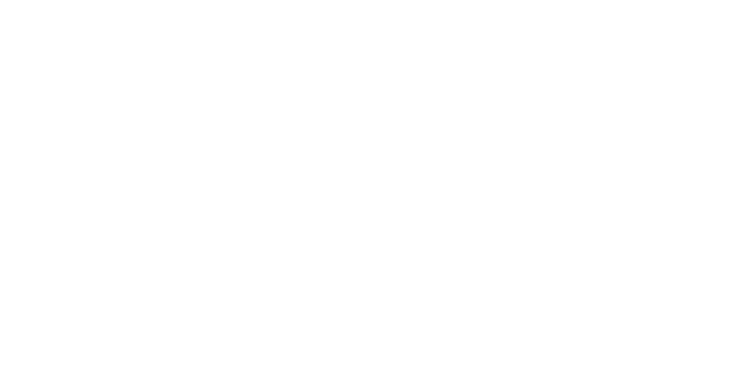
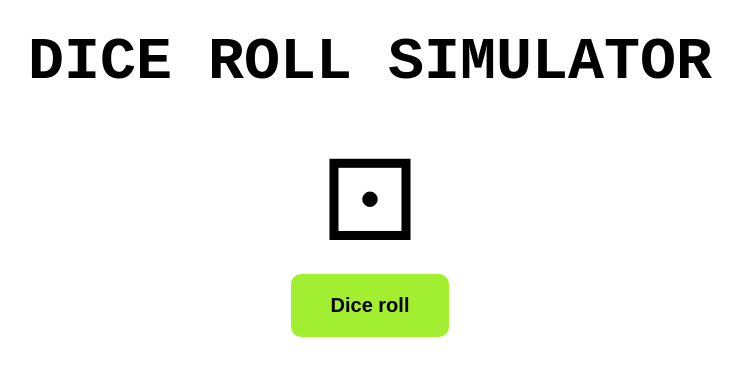
Before and after one commit to DarnokGitHub/JsProjects, a plain HTML site: page DiceRoll/index.html in a window 1280 px wide. Shown: the whole page, without its empty margins (270-1012 px from the left). Drawn offline with Linux system fonts and the light colour scheme.

Commit message:
html_and_css

```diff
--- a/DiceRoll/index.html
+++ b/DiceRoll/index.html
@@ -5,6 +5,13 @@
     <link rel="stylesheet" href="style.css"></link>
   </head>
   <body>
+    <h1>DICE ROLL SIMULATOR</h1>
+    <div class="dice">
+      &#9856;
+    </div>
+    <div>
+      <button class="buttonCss">Dice roll</button>
+    </div>
 
     <script src="index.js"></script>
   </body>
--- a/DiceRoll/style.css
+++ b/DiceRoll/style.css
@@ -0,0 +1,27 @@
+body{
+  display:flex;
+  align-items: center;
+  justify-content: center;
+  flex-direction: column;
+  font-family: 'Courier New', Courier, monospace;
+}
+
+h1{
+  margin-top: 20px;
+  margin-bottom: 20px;
+  font-size: 60px;
+}
+
+.dice{
+  margin-top:20px;
+  font-size: 7rem;
+}
+
+.buttonCss{
+  padding: 20px 40px;
+  font-size: 20px;
+  background-color: rgb(162, 238, 48);
+  border-radius: 10px;
+  border:none;
+  font-weight: bold;
+}
```
